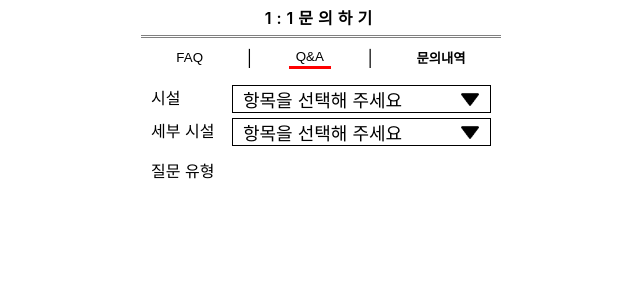
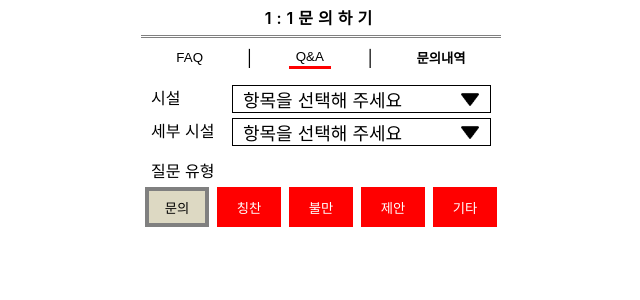
Before and after one commit to AhnSeonWoo/PD_may_project, a React (Create React App) app: page / in a window 1280 px wide. Both pictures are taken after a click on the button "Q&A". Shown: the top 300 px of the page, without its empty margins (319-959 px from the left). Built offline with nearby package versions, Linux system fonts and the light colour scheme.

Commit message:
질문유형 추가

```diff
--- a/src/App.tsx
+++ b/src/App.tsx
@@ -11,7 +11,7 @@ import { Navbar } from "./components/Navbar";
 
 function App() {
   const [header, setHeader] = useState<string>("고객지원");
-  const [clicked, setClicked] = useState<number>(0);
+  const [clicked, setClicked] = useState<number>(1);
   return (
     <div className="App">
       <H1>{header}</H1>
--- a/src/components/QNA.tsx
+++ b/src/components/QNA.tsx
@@ -1,11 +1,31 @@
 import styled from "styled-components";
-import { useState } from "react";
+import React, { useState } from "react";
 
 export const QNA = () => {
+  const btnList = ["문의", "칭찬", "불만", "제안", "기타"];
+  const [clicked, setClicked] = useState<string>(btnList[0]);
+
+  const toggleButton = (e: React.MouseEvent<HTMLButtonElement>) => {
+    setClicked(e.currentTarget.innerText);
+  };
+
   return (
     <QNAcontainer>
       <CategoryDropDown />
       <Detbox>질문 유형</Detbox>
+      <ButtonContainer>
+        {btnList.map((val, idx) => {
+          return (
+            <QuestionButton
+              key={idx}
+              className={clicked === val ? "active" : ""}
+              onClick={toggleButton}
+            >
+              {val}
+            </QuestionButton>
+          );
+        })}
+      </ButtonContainer>
     </QNAcontainer>
   );
 };
@@ -34,6 +54,27 @@ const DropDownImg = styled.img<{ clicked: boolean }>`
   margin-right: 10px;
   height: 25px;
   transform: ${(props) => (props.clicked ? "scaleY(-1)" : "")};
+`;
+
+const ButtonContainer = styled.div`
+  display: flex;
+  flex-direction: row;
+  margin: 5px 20px 0px 20px;
+
+  .active {
+    background-color: rgb(221, 217, 195);
+    border: 4px solid gray;
+    color: black;
+  }
+`;
+
+const QuestionButton = styled.button`
+  border: none;
+  background-color: red;
+  color: white;
+  width: 18%;
+  height: 40px;
+  margin: 0 auto;
 `;
 
 const CategoryDropDown = () => {
@@ -168,4 +209,9 @@ const ListItem = styled.li`
   border-style: solid;
   border-color: black;
   border-width: 0px 1px 1px 1px;
+
+  :hover {
+    background-color: whitesmoke;
+    border: 1px solid gray;
+  }
 `;
```
Also changed, not shown: 1 other file (tests, documents, lock files or other folders).
